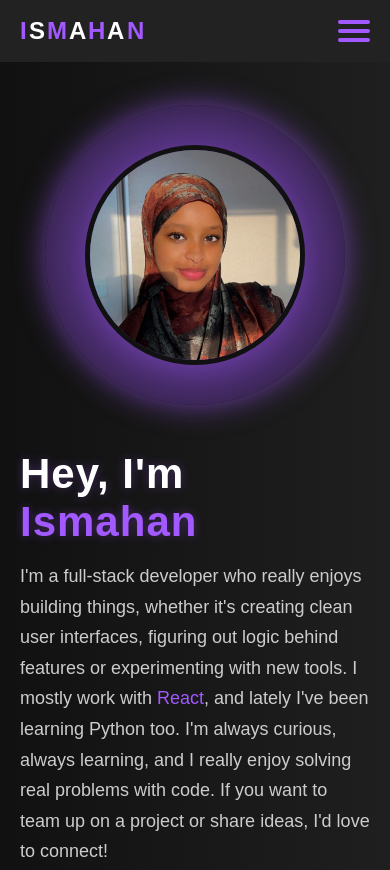
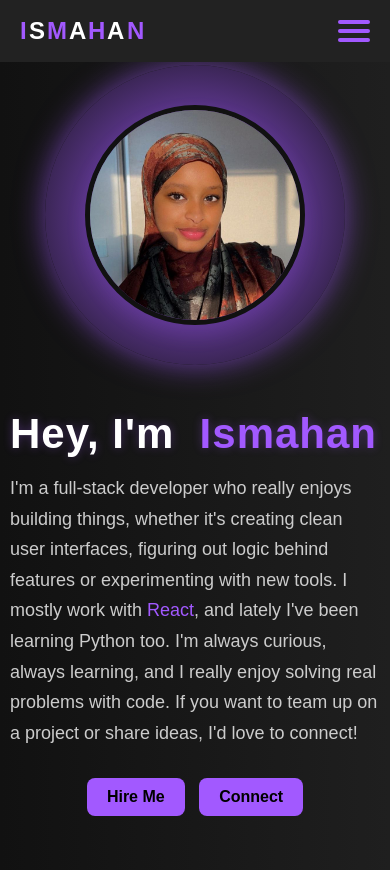
Before and after one commit to ismahaneyy/My-Portfolio, a plain HTML site: page index.html in a window 390 px wide. Shown: the top 870 px of the page. Drawn offline with nearby package versions, Linux system fonts and the light colour scheme.

Commit message:
fixed mobile responsiveness

```diff
--- a/index.html
+++ b/index.html
@@ -327,7 +327,7 @@
         AOS.init({
             once: true,
             mirror: false,
-            duration: 800,
+            duration: 1000,
             easing: 'ease-in-out',
             offset: 100
         });
--- a/style.css
+++ b/style.css
@@ -5,7 +5,7 @@
   font-family: 'Poppins', sans-serif;
 }
 html {
-  scroll-behavior: auto;
+  scroll-behavior: smooth;
   overflow-x: hidden;
 }
 body {
@@ -15,7 +15,7 @@ body {
   -webkit-font-smoothing: antialiased;
   -moz-osx-font-smoothing: grayscale;
   -webkit-overflow-scrolling: touch;
-  scroll-behavior: auto;
+  scroll-behavior: smooth;
 }
 a {
   text-decoration: none;
@@ -618,15 +618,17 @@ header {
     padding-top: 10px !important;
   }
   .hero {
+    min-height: 0 !important;
+    height: auto !important;
+    padding: 40px 10px 20px 10px;
     flex-direction: column;
-    padding: 80px 20px 30px 20px;
     text-align: center;
-    min-height: unset;
     gap: 20px;
   }
+
   .hero .content {
-    order: 2;
-    padding-right: 0;
+    grid-column: 1 /1;
+    justify-content: center;
   }
   .hero-img {
     order: 1;
@@ -651,6 +653,20 @@ header {
   }
   .contact {
     padding: 40px 20px;
+  }
+   [data-aos] {
+    opacity: 1 !important;
+    transform: none !important;
+    transition: none !important;
+    animation: none !important;
+  }
+  .logo span,
+  .hero-img img,
+  .glow-circle,
+  .glow-circle-alt,
+  .animate-name {
+    animation: none !important;
+    transition: none !important;
   }
 }
 @media (max-width: 480px) {
```
